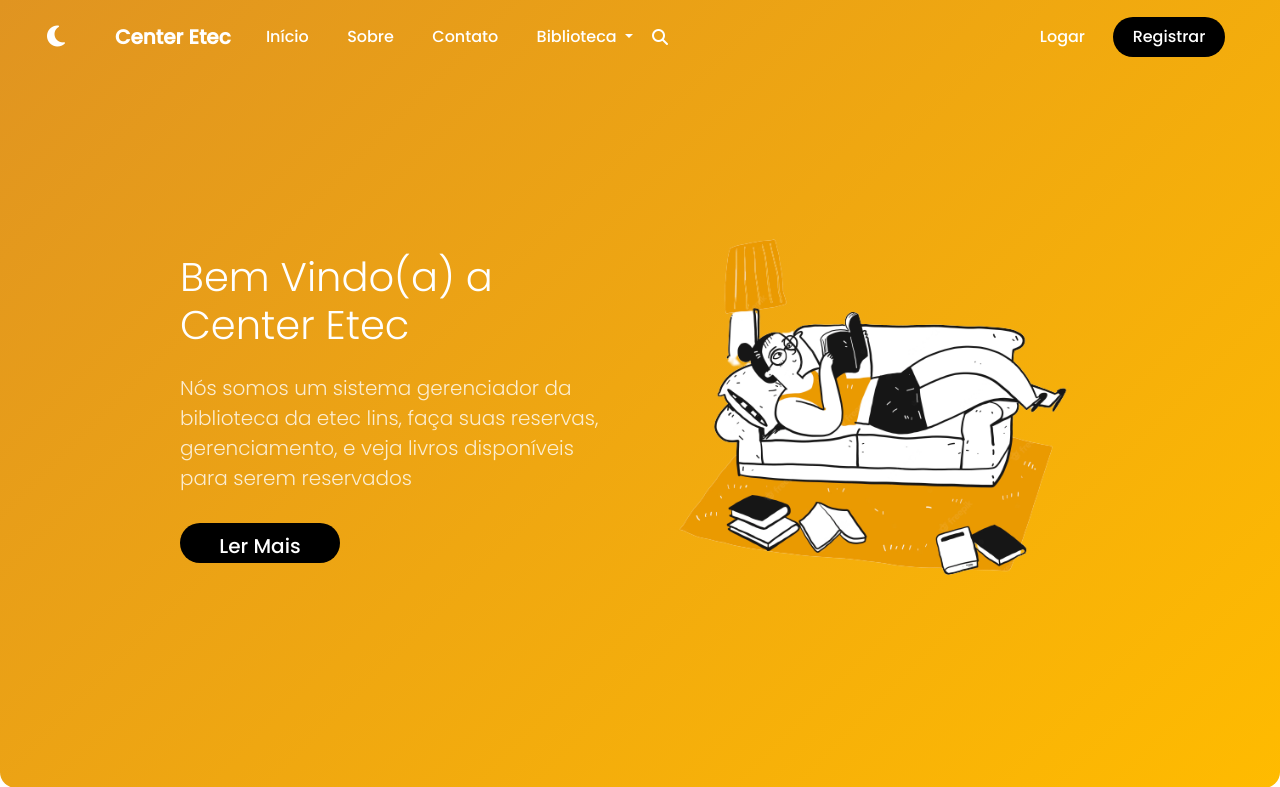
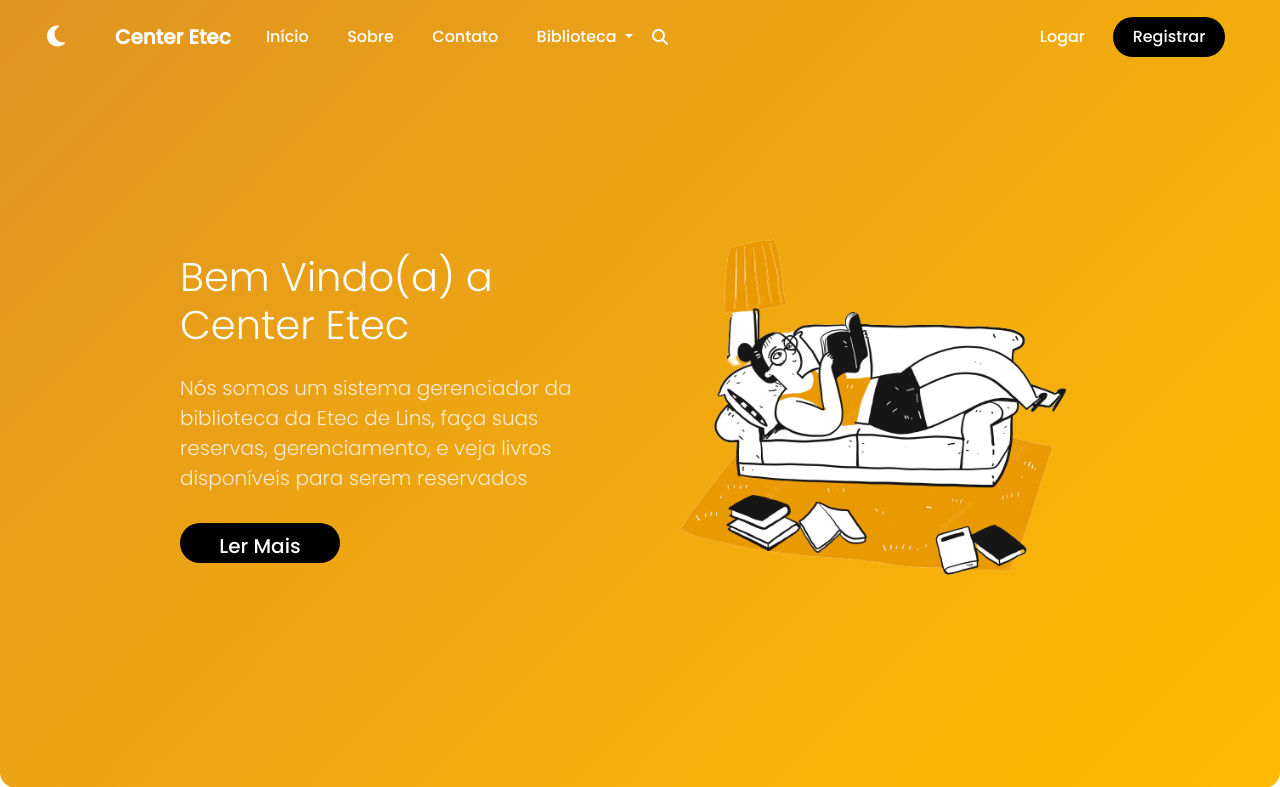
Before and after one commit to Zhunixy/Trabalho-Etec, a PHP site: page / in a window 1280 px wide; the page is wider, and only the part inside the window is pictured. Shown: the top 787 px of that part. Run offline with PHP 8.4, Linux system fonts and the light colour scheme; some libraries are stand-ins or nearby versions.

Commit message:
reformas

```diff
--- a/bancodedados/php/conexao.php
+++ b/bancodedados/php/conexao.php
@@ -1,6 +1,6 @@
 <?php
 try {
-    $conectar = new PDO("mysql:host=localhost;port=3306;dbname=pegaremail;","root","");
+    $conectar = new PDO("mysql:host=localhost;port=3306;dbname=info;","root","");
 } catch (PDOException $e) {
     echo $e -> getMessage();
 }
--- a/index.html
+++ b/index.html
@@ -73,7 +73,7 @@
                 <div class="row">
                     <div class="col-12 col-lg-6 col-xl-5 offset-xl-1">
                         <h1 class="titulo">Bem Vindo(a) a Center Etec</h1>
-                        <p>Nós somos um sistema gerenciador da biblioteca da etec lins, faça suas reservas,
+                        <p>Nós somos um sistema gerenciador da biblioteca da Etec de Lins, faça suas reservas,
                             gerenciamento, e veja livros disponíveis para serem reservados </p><button
                             class="btn btn-light btn-lg action-button" type="button">Ler Mais</button>
 
@@ -271,11 +271,11 @@
                                 <div class="row no-gutters">
                                     <div class="col-md-7">
                                         <div class="contact-wrap w-100 p-md-5 p-4">
-                                            <h3 class="mb-4 qm">Contato a Center tec</h3>
+                                            <h3 class="mb-4 qm">Contato à Center Etec</h3>
                                             <div id="form-message-warning" class="mb-4"></div>
                                             <div id="form-message-success" class="mb-4">
                                             </div>
-                                            <form method="POST" id="contactForm" name="contactForm" class="contactForm">
+                                            <form action="bancodedados/php/cadastro.php" method="POST" id="contactForm" name="contactForm" class="contactForm">
                                                 <div class="row">
                                                     <div class="col-md-6">
                                                         <div class="form-group">
```
Also changed, not shown: bancodedados/php/cadastro.php (+7 -1 lines).
